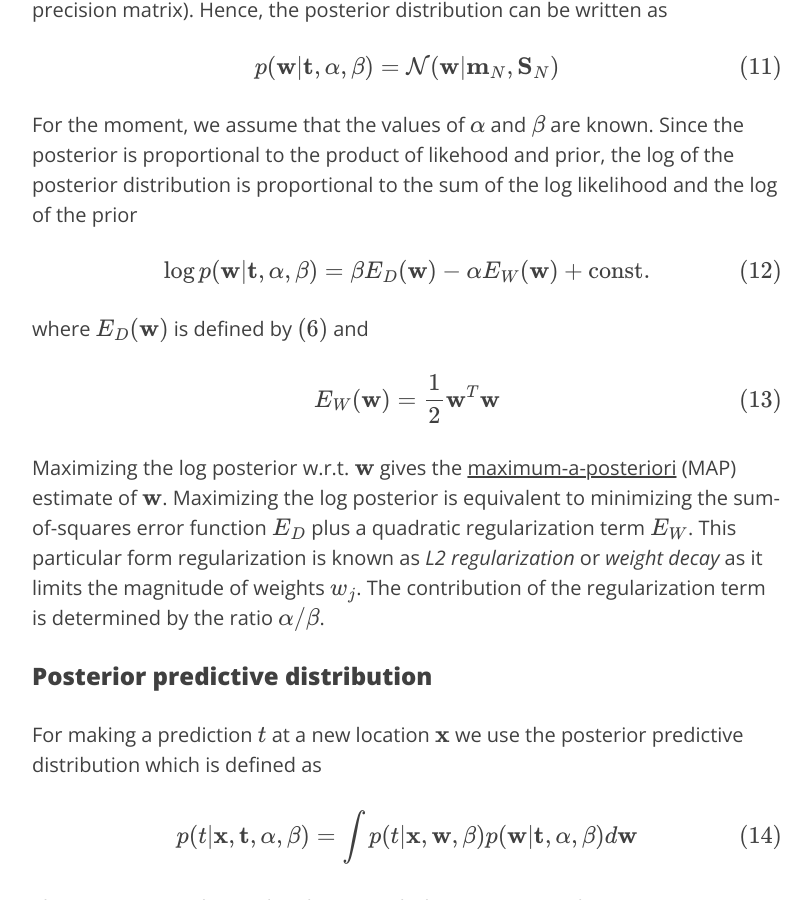
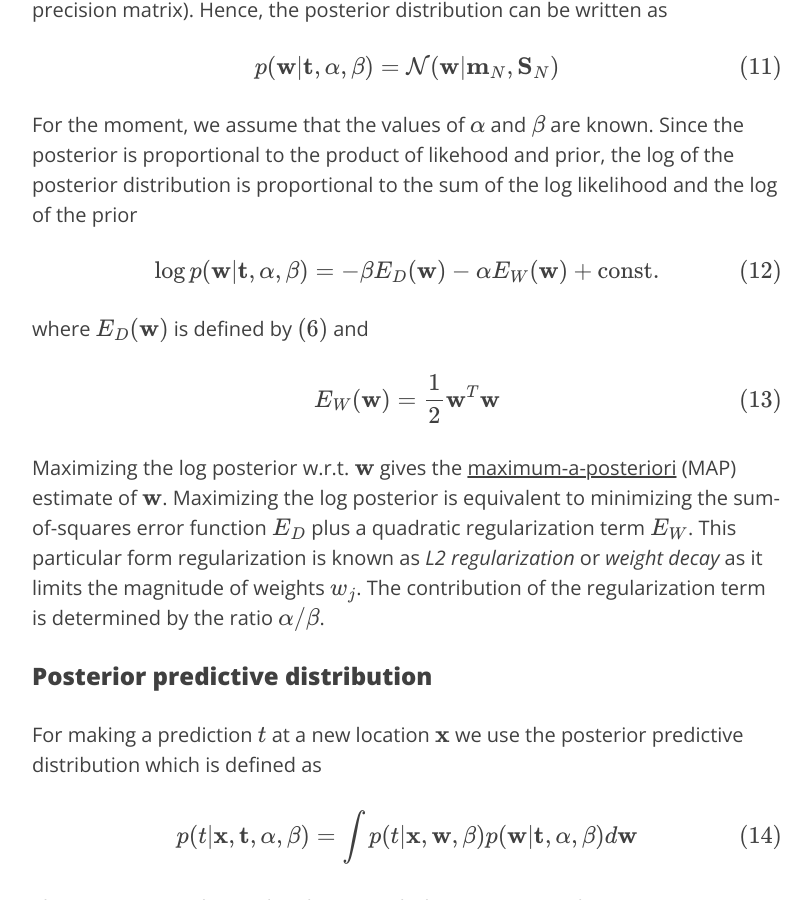
Before and after one commit to krasserm/krasserm.github.io, a Jekyll site: the page built from _posts/2019-02-23-bayesian-linear-regression.md, in a window 1280 px wide and 900 px high, scrolled down 3866 px. Shown: the whole window, without its empty margins (233-1044 px from the left). Built offline with Jekyll 4.4.1, drawn with Linux system fonts in a browser that asks for light colours; formulas are drawn with MathJax 3; comment, search, counter and statistics services are not loaded.

Commit message:
Add missing - sign to Eq. 12

```diff
--- a/_posts/2019-02-23-bayesian-linear-regression.md
+++ b/_posts/2019-02-23-bayesian-linear-regression.md
@@ -105,7 +105,7 @@ For the moment, we assume that the values of $\alpha$ and $\beta$ are known. Sin
 
 $$
 \log p(\mathbf{w} \lvert \mathbf{t}, \alpha, \beta) =
-\beta E_D(\mathbf{w}) - \alpha E_W(\mathbf{w}) + \mathrm{const.} \tag{12}
+-\beta E_D(\mathbf{w}) - \alpha E_W(\mathbf{w}) + \mathrm{const.} \tag{12}
 $$
 
 where $E_D(\mathbf{w})$ is defined by $(6)$ and
```
